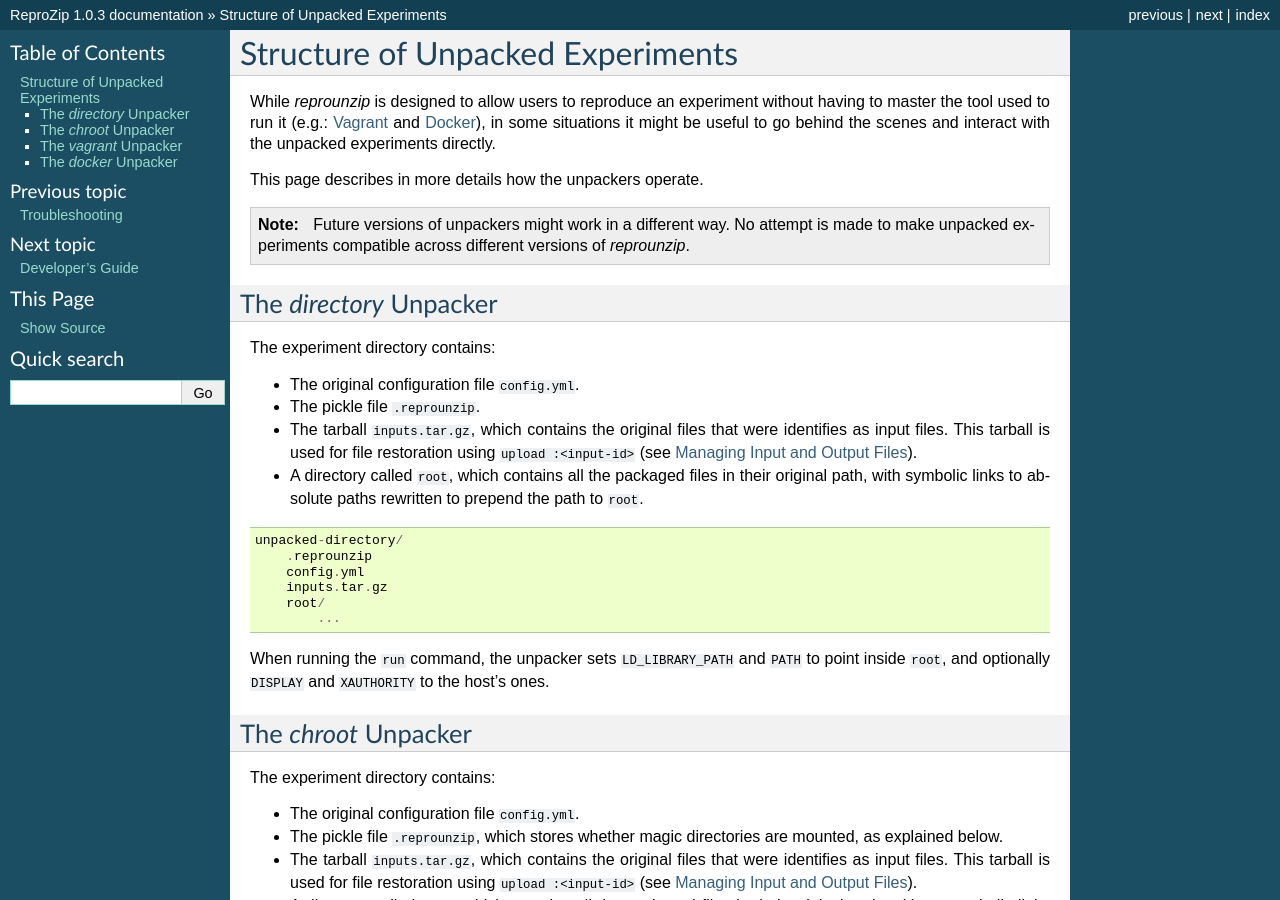
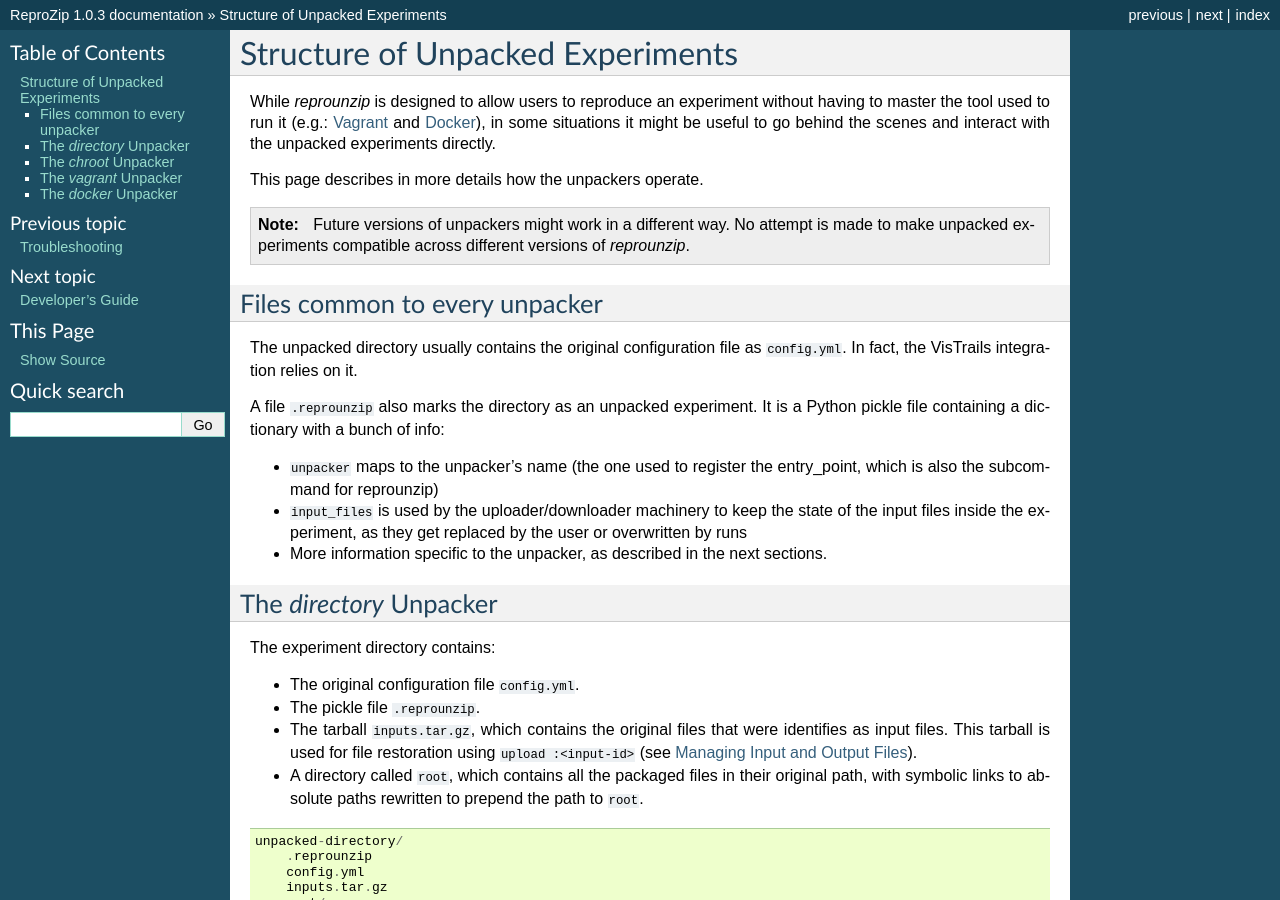
Before and after one commit to VIDA-NYU/reprozip, a Sphinx documentation site: the page built from docs/unpacked-format.rst, in a window 1280 px wide and 900 px high. Built offline with Sphinx 7.4.7, drawn with Linux system fonts in a browser that asks for light colours.

Commit message:
Add details about the common files (.reprounzip)

```diff
--- a/docs/unpacked-format.rst
+++ b/docs/unpacked-format.rst
@@ -8,6 +8,19 @@
 This page describes in more details how the unpackers operate.
 
 ..  note:: Future versions of unpackers might work in a different way. No attempt is made to make unpacked experiments compatible across different versions of *reprounzip*.
+
+..  _unpacked-common:
+
+Files common to every unpacker
+==============================
+
+The unpacked directory usually contains the original configuration file as ``config.yml``. In fact, the VisTrails integration relies on it.
+
+A file ``.reprounzip`` also marks the directory as an unpacked experiment. It is a Python pickle file containing a dictionary with a bunch of info:
+
+* ``unpacker`` maps to the unpacker's name (the one used to register the entry_point, which is also the subcommand for reprounzip)
+* ``input_files`` is used by the uploader/downloader machinery to keep the state of the input files inside the experiment, as they get replaced by the user or overwritten by runs
+* More information specific to the unpacker, as described in the next sections.
 
 ..  _unpacked-directory:
 
```
